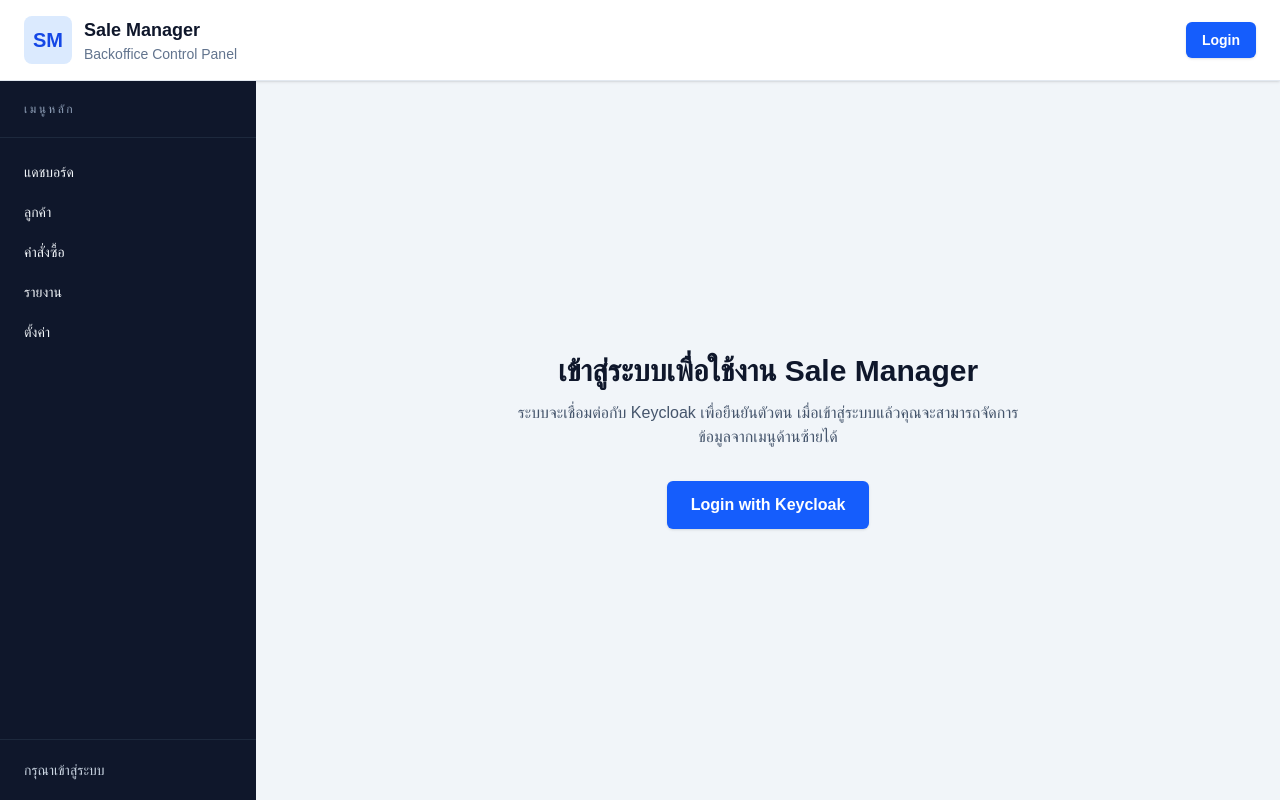
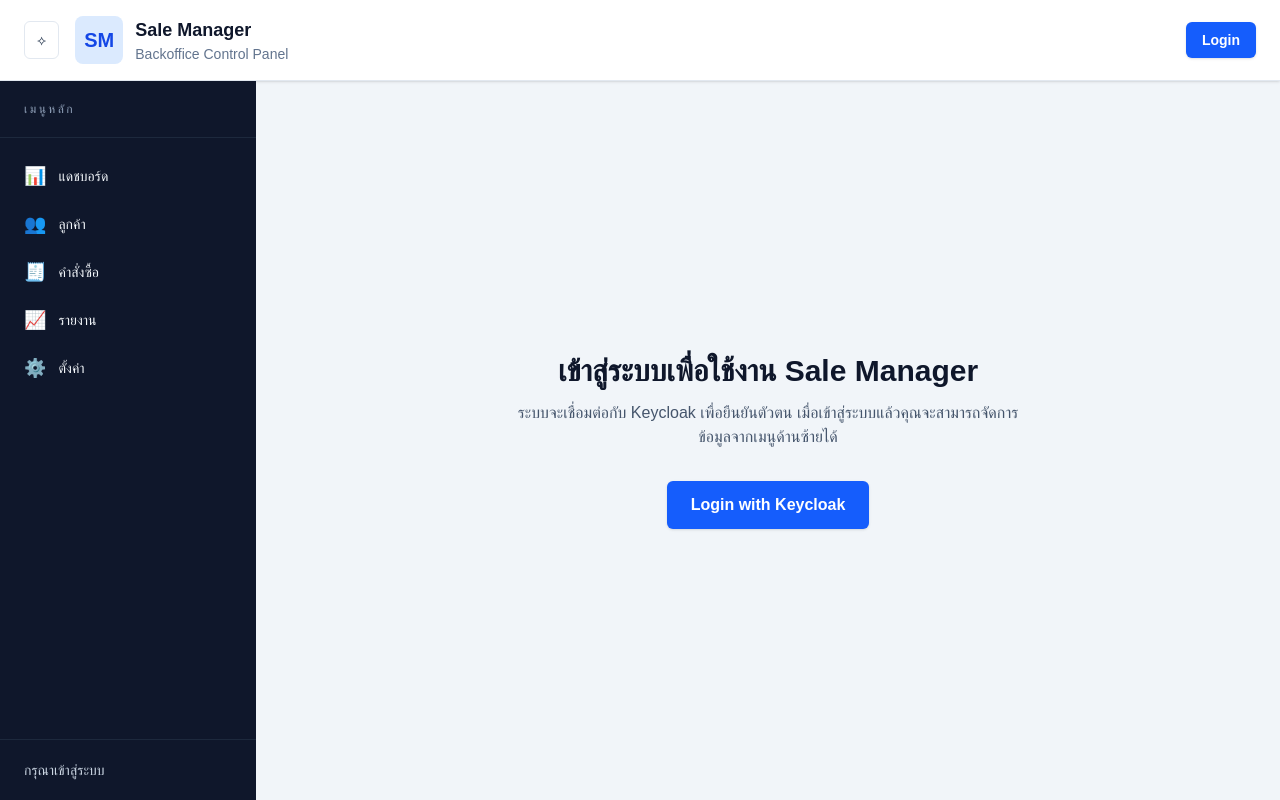
Before and after one commit to safem0de/salemgr, a Next.js app: page / in a window 1280 px wide. Built offline with nearby package versions, Linux system fonts and the light colour scheme; no server answers.

Commit message:
adjust sidebar with collapse on navbar

```diff
--- a/src/app/page.tsx
+++ b/src/app/page.tsx
@@ -1,21 +1,32 @@
 "use client"
 
+import { useState } from "react"
 import { signIn, signOut, useSession } from "next-auth/react"
 
 const sidebarMenu = [
-  { id: "dashboard", label: "แดชบอร์ด" },
-  { id: "customers", label: "ลูกค้า" },
-  { id: "orders", label: "คำสั่งซื้อ" },
-  { id: "reports", label: "รายงาน" },
-  { id: "settings", label: "ตั้งค่า" },
+  { id: "dashboard", label: "แดชบอร์ด", icon: "📊" },
+  { id: "customers", label: "ลูกค้า", icon: "👥" },
+  { id: "orders", label: "คำสั่งซื้อ", icon: "🧾" },
+  { id: "reports", label: "รายงาน", icon: "📈" },
+  { id: "settings", label: "ตั้งค่า", icon: "⚙️" },
 ]
 
 export default function Home() {
   const { data: session } = useSession()
+  const [isSidebarCollapsed, setIsSidebarCollapsed] = useState(false)
 
   return (
     <div className="min-h-screen bg-slate-100 flex flex-col">
       <nav className="bg-white border-b border-slate-200 px-6 py-4 flex items-center justify-between shadow-sm">
+        <div className="flex items-center gap-4">
+          <button
+            aria-label="Toggle sidebar"
+            className="rounded-md border border-slate-200 px-3 py-2 text-sm font-medium text-slate-700 hover:bg-slate-50"
+            onClick={() => setIsSidebarCollapsed((prev) => !prev)}
+          >
+            {isSidebarCollapsed ? "☰" : "⟡"}
+          </button>
+
           <div className="flex items-center gap-3">
             <div className="h-12 w-12 rounded-lg bg-blue-100 text-blue-700 font-semibold flex items-center justify-center text-xl">
               SM
@@ -23,6 +34,7 @@
             <div>
               <p className="text-lg font-semibold text-slate-900">Sale Manager</p>
               <p className="text-sm text-slate-500">Backoffice Control Panel</p>
+            </div>
           </div>
         </div>
 
@@ -52,21 +64,29 @@
       </nav>
 
       <div className="flex flex-1 overflow-hidden">
-        <aside className="w-64 bg-slate-900 text-white flex flex-col">
+        <aside
+          className={`${
+            isSidebarCollapsed ? "w-20" : "w-64"
+          } bg-slate-900 text-white flex flex-col transition-all duration-200 ease-in-out`}
+        >
           <div className="px-6 py-5 border-b border-slate-800 text-xs uppercase tracking-[0.2em] text-slate-400">
-            เมนูหลัก
+            <span className={isSidebarCollapsed ? "sr-only" : ""}>เมนูหลัก</span>
           </div>
           <ul className="flex-1 space-y-1 px-3 py-4 overflow-y-auto">
             {sidebarMenu.map((item) => (
               <li key={item.id}>
-                <button className="w-full text-left px-3 py-2 rounded-md text-sm font-medium text-slate-100 hover:bg-slate-800">
-                  {item.label}
+                <button className="w-full flex items-center gap-3 px-3 py-2 rounded-md text-sm font-medium text-slate-100 hover:bg-slate-800">
+                  <span aria-hidden className="text-lg">{item.icon}</span>
+                  <span className={isSidebarCollapsed ? "hidden" : "block"}>{item.label}</span>
                 </button>
               </li>
             ))}
           </ul>
           <div className="px-6 py-5 border-t border-slate-800 text-sm text-slate-300">
+            <span className={isSidebarCollapsed ? "hidden" : "inline"}>
               {session ? "พร้อมใช้งาน" : "กรุณาเข้าสู่ระบบ"}
+            </span>
+            {isSidebarCollapsed && <span className="font-semibold text-green-300">{session ? "✓" : "!"}</span>}
           </div>
         </aside>
 
```
Lines whose indentation alone changed are shown as unchanged.
